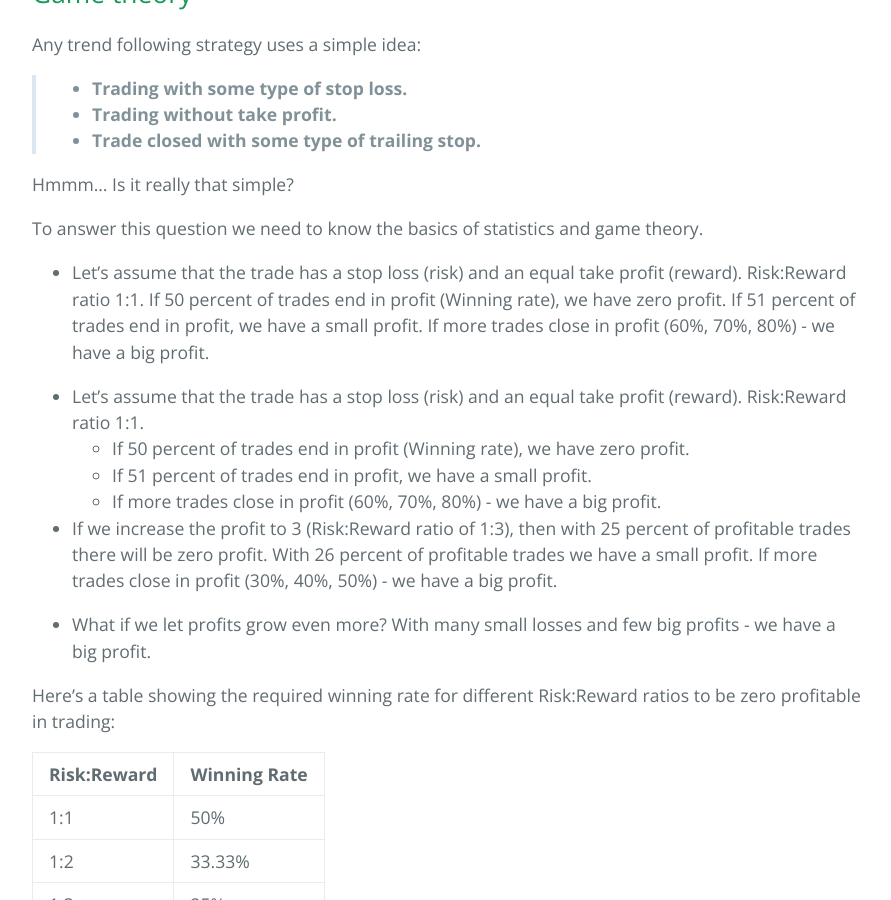
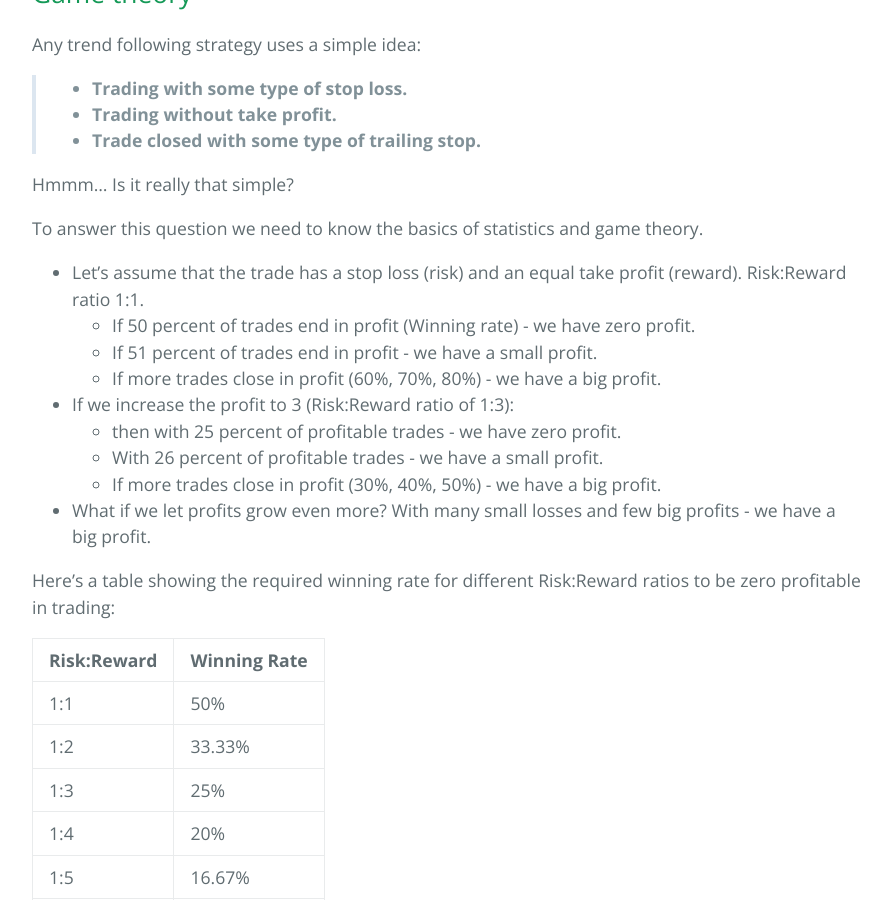
Before and after one commit to sergeyen7/sergeyen7.github.io, a Jekyll site: the page built from index.md, in a window 1280 px wide and 900 px high, scrolled down 7487 px. Shown: the whole window, without its empty margins (192-1083 px from the left). Built offline with Jekyll 4.4.1, drawn with Linux system fonts in a browser that asks for light colours; nearby versions of some CDN libraries.

Commit message:
Update index.md

```diff
--- a/index.md
+++ b/index.md
@@ -232,14 +232,15 @@ Hmmm... Is it really that simple?
 
 To answer this question we need to know the basics of statistics and game theory.
 
-* Let's assume that the trade has a stop loss (risk) and an equal take profit (reward). Risk:Reward ratio 1:1. If 50 percent of trades end in profit (Winning rate), we have zero profit. If 51 percent of trades end in profit, we have a small profit. If more trades close in profit (60%, 70%, 80%) - we have a big profit.
-
 - Let's assume that the trade has a stop loss (risk) and an equal take profit (reward). Risk:Reward ratio 1:1.
-  - If 50 percent of trades end in profit (Winning rate), we have zero profit.
-  - If 51 percent of trades end in profit, we have a small profit.
+  - If 50 percent of trades end in profit (Winning rate) - we have zero profit.
+  - If 51 percent of trades end in profit - we have a small profit.
   - If more trades close in profit (60%, 70%, 80%) - we have a big profit.
 
-* If we increase the profit to 3 (Risk:Reward ratio of 1:3), then with 25 percent of profitable trades there will be zero profit. With 26 percent of profitable trades we have a small profit. If more trades close in profit (30%, 40%, 50%) - we have a big profit.
+- If we increase the profit to 3 (Risk:Reward ratio of 1:3):
+  - then with 25 percent of profitable trades - we have zero profit.
+  - With 26 percent of profitable trades - we have a small profit.
+  - If more trades close in profit (30%, 40%, 50%) - we have a big profit.
 
 * What if we let profits grow even more? With many small losses and few big profits - we have a big profit.
 
```
